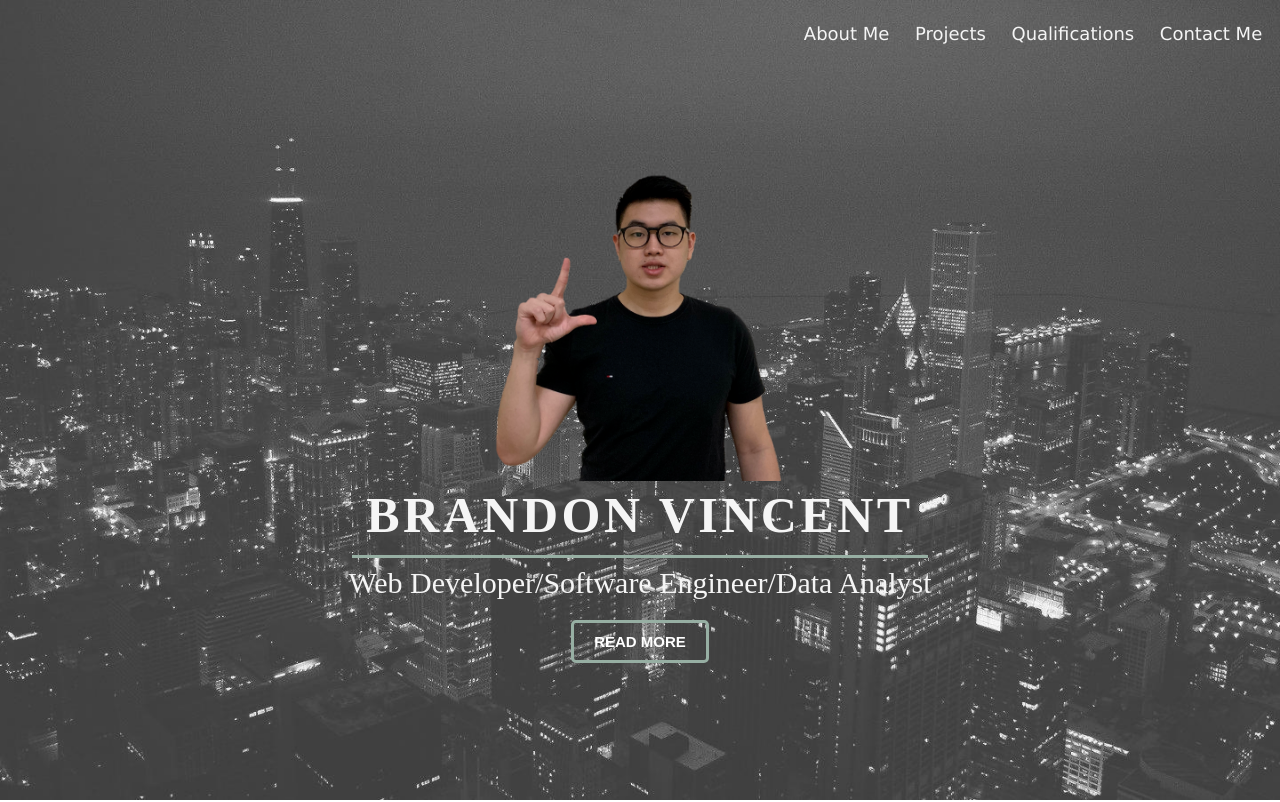
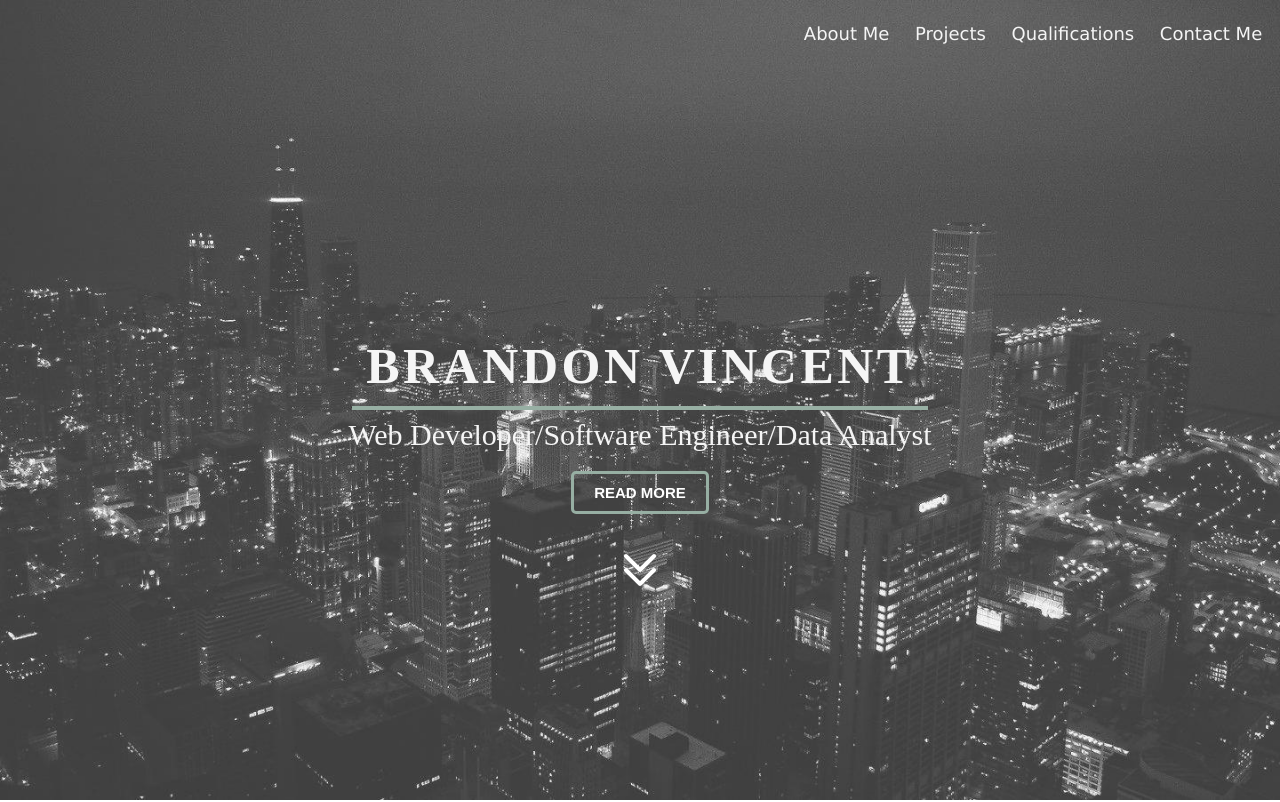
Before and after one commit to bliongosari/online-portfolio, a React app: page / in a window 1280 px wide. Shown: the top 802 px of the page. Built offline with nearby package versions, Linux system fonts and the light colour scheme.

Commit message:
added buttons

```diff
--- a/package.json
+++ b/package.json
@@ -7,12 +7,14 @@
     "@testing-library/jest-dom": "^5.14.1",
     "@testing-library/react": "^11.2.7",
     "@testing-library/user-event": "^12.8.3",
+    "animate.css": "^4.1.1",
     "font-awesome": "^4.7.0",
     "react": "^17.0.2",
     "react-burger-menu": "^3.0.6",
     "react-dom": "^17.0.2",
     "react-image-gallery": "^1.2.5",
     "react-scripts": "4.0.3",
+    "react-spring": "^9.2.4",
     "web-vitals": "^1.1.2"
   },
   "scripts": {
--- a/src/Home.css
+++ b/src/Home.css
@@ -98,6 +98,14 @@ section {
   font-weight: bold;
   letter-spacing: 0.07em;
   margin-bottom: 11px;
+}
+
+.animate__animated.animate__bounce {
+  --animate-duration: 1.5s;
+}
+
+.animate__lightSpeedInLeft {
+  --animate-duration: 2s;
 }
 
 .description {
@@ -463,5 +471,10 @@ form input {
   padding: 10px;
 }
 
+.header__wrapper {
+  text-align: center;
+  margin-top: 35vh;
+}
+
 @media screen and (max-width: 650px) {
 }
--- a/src/Home.js
+++ b/src/Home.js
@@ -5,10 +5,12 @@ import github from "./images/github.png";
 import emailLogo from "./images/email.png";
 import cv from "./images/cv.png";
 import linkedin from "./images/linkedin.png";
+import down from "./images/down.png";
 import "../node_modules/font-awesome/css/font-awesome.min.css";
 import Navbar from "./Navbar";
-import ProjectImages from "./ProjectImages";
+import "animate.css/animate.min.css";
 
+import { useSpring, animated } from "react-spring";
 import ImageGallery from "react-image-gallery";
 import "react-image-gallery/styles/css/image-gallery.css";
 
@@ -106,32 +108,62 @@ function Home() {
     },
   ];
 
+  const config = { mass: 5, tension: 2000, friction: 200 };
+  const [flip, set] = useState(false);
+  const props = useSpring({
+    // from: { opacity: 0, marginLeft: -2000 },
+    // to: { opacity: 1, marginLeft: 0 },
+    from: { opacity: 0, scale: 0.9 },
+    to: { opacity: 1, scale: 1 },
+    delay: 10,
+    config: { duration: 1000 },
+  });
+
+  const downBtnAnimation = useSpring({
+    // from: { opacity: 0, marginLeft: -2000 },
+    // to: { opacity: 1, marginLeft: 0 },
+    from: { marginTop: "0px" },
+    to: { marginTop: "35px" },
+    loop: true,
+    config: { duration: 1500, velocity: 10, mass: 20 },
+  });
+
   return (
     <div className="home">
       <section className="header">
+        <animated.div style={props}>
           <Navbar></Navbar>
-        <div className="containerPic">
+          {/* <div className="containerPic">
           <img className="mypic" src={profilePicture} alt="pic"></img>
-        </div>
+        </div> */}
+          <div className="header__wrapper">
+            <div className="animate__animated animate__bounceInLeft">
               <h1 className="name"> BRANDON VINCENT </h1>
               <div className="line_title"></div>
               <h2 className="description">
                 Web Developer/Software Engineer/Data Analyst{" "}
               </h2>
+            </div>
             <button className="readMore"> READ MORE </button>
+            <animated.div style={downBtnAnimation}>
+              <img src={down} alt="downbtn" className="icons"></img>
+            </animated.div>
+          </div>
+        </animated.div>
       </section>
       <section className="aboutMe" id="aboutMe">
+        <div className="animate__animated animate__lightSpeedInLeft">
           <h1 className="title"> ABOUT ME</h1>
           <div class="line__aboutme"> </div>
           <div className="about__content">
             <div className="intro">
               <h2>
                 Hi! My name is Brandon. I am a Software Engineer/Web
-              Developer/Data Analyst. I am extremely detailed, logical, and keen
-              in learning/adapting to new frameworks. I aim to always exceed
-              client's expectations and create the best quality of work.
-              Currently in my third year of my Computer Science degree, and open
-              to any job opportunities
+                Developer/Data Analyst. I am extremely detailed, logical, and
+                keen in learning/adapting to new frameworks. I aim to always
+                exceed client's expectations and create the best quality of
+                work. Currently in my third year of my Computer Science degree,
+                and open to any job opportunities
                 (Internship/Part-time/Casual/Full-Time/Graduate).
               </h2>
               <div className="links">
@@ -149,22 +181,24 @@ function Home() {
                 </a>
               </div>
             </div>
+
             {/* logos */}
 
             <div className="hobbies">
               <h1 className="hobbies_title"> PERSONAL INTERESTS</h1>
               <div class="line__interest"> </div>
               <h2>
-              When I am not programming, I tend to spend my time on sports like
-              fitness, basketball, tennis, e-sports, and chess. I love watching
-              interesting videos, documentaries, movies, and all kinds of TV
-              Shows. I have dreams of travelling the world and experiencing all
-              kinds of culture around the world.
+                When I am not programming, I tend to spend my time on sports
+                like fitness, basketball, tennis, e-sports, and chess. I love
+                watching interesting videos, documentaries, movies, and all
+                kinds of TV Shows. I have dreams of travelling the world and
+                experiencing all kinds of culture around the world.
               </h2>
-            <a href="/">
+              <a href="https://vsco.co/brandonvincent1/gallery">
                 {" "}
                 <h2>View my picture gallery here </h2>
               </a>
+            </div>
           </div>
         </div>
       </section>
--- a/src/Sidebar.js
+++ b/src/Sidebar.js
@@ -10,7 +10,7 @@ class Sidebar extends React.Component {
   render() {
     // NOTE: You also need to provide styles, see https://github.com/negomi/react-burger-menu#styling
     return (
-      <Menu right noOverlay>
+      <Menu right>
         <a id="home" className="menu-item" href="/">
           Home
         </a>
```
Also changed, not shown: src/images/down.png (added), 1 other file. Lines whose indentation alone changed are shown as unchanged.
